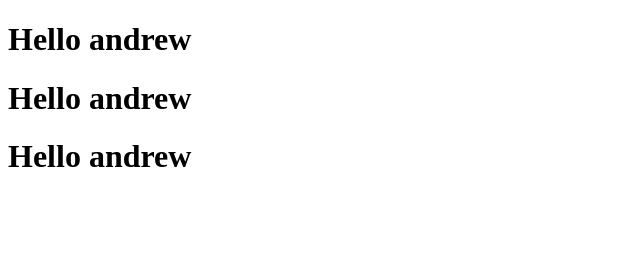
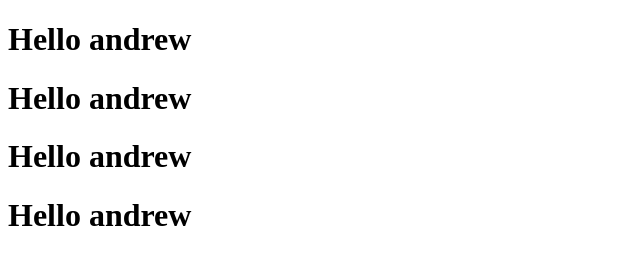
Before and after one commit to AndIam/CourseJs, a plain HTML site: page index.html in a window 1280 px wide. Shown: the whole page, without its empty margins (0-640 px from the left). Drawn offline with Linux system fonts and the light colour scheme.

Commit message:
Add four Hello world

```diff
--- a/index.html
+++ b/index.html
@@ -9,6 +9,7 @@
     <h1>Hello andrew</h1>
     <h1>Hello andrew</h1>
     <h1>Hello andrew</h1>
+    <h1>Hello andrew</h1>
     <script src="./script.js"></script>
 </body>
 </html>
```
